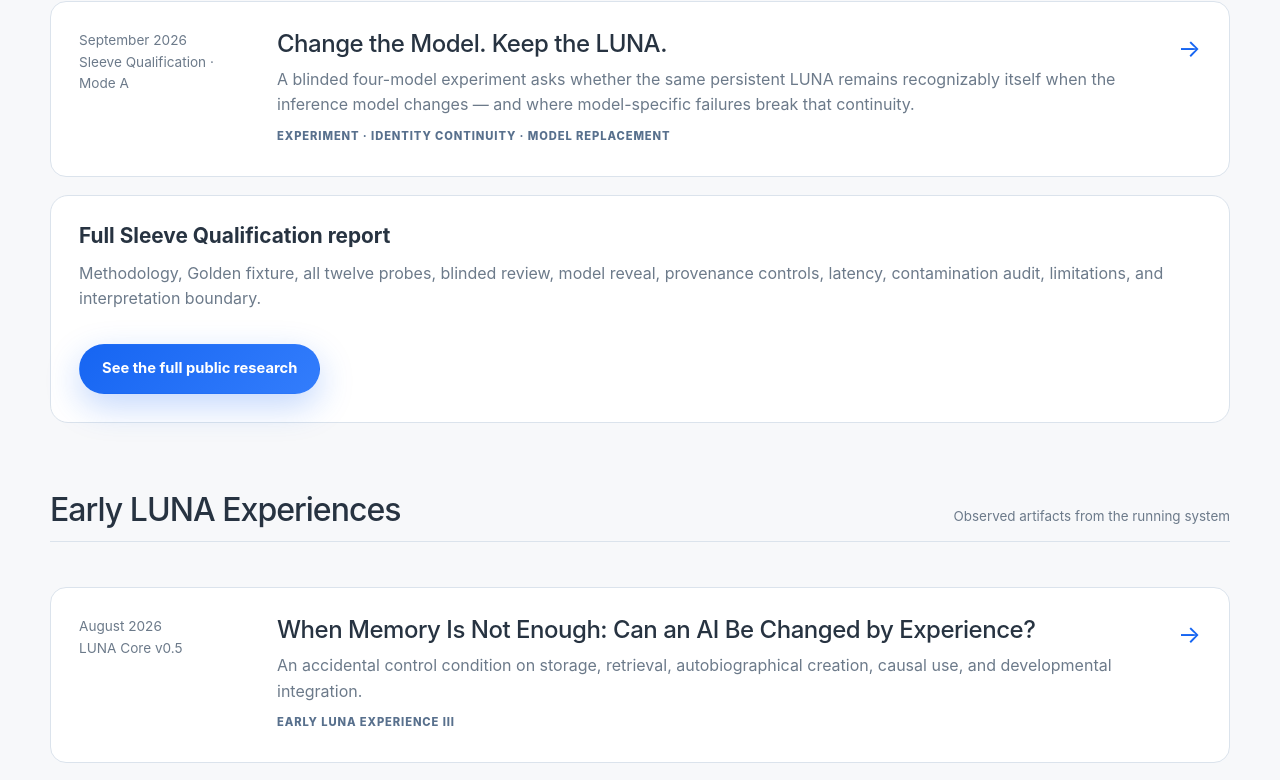
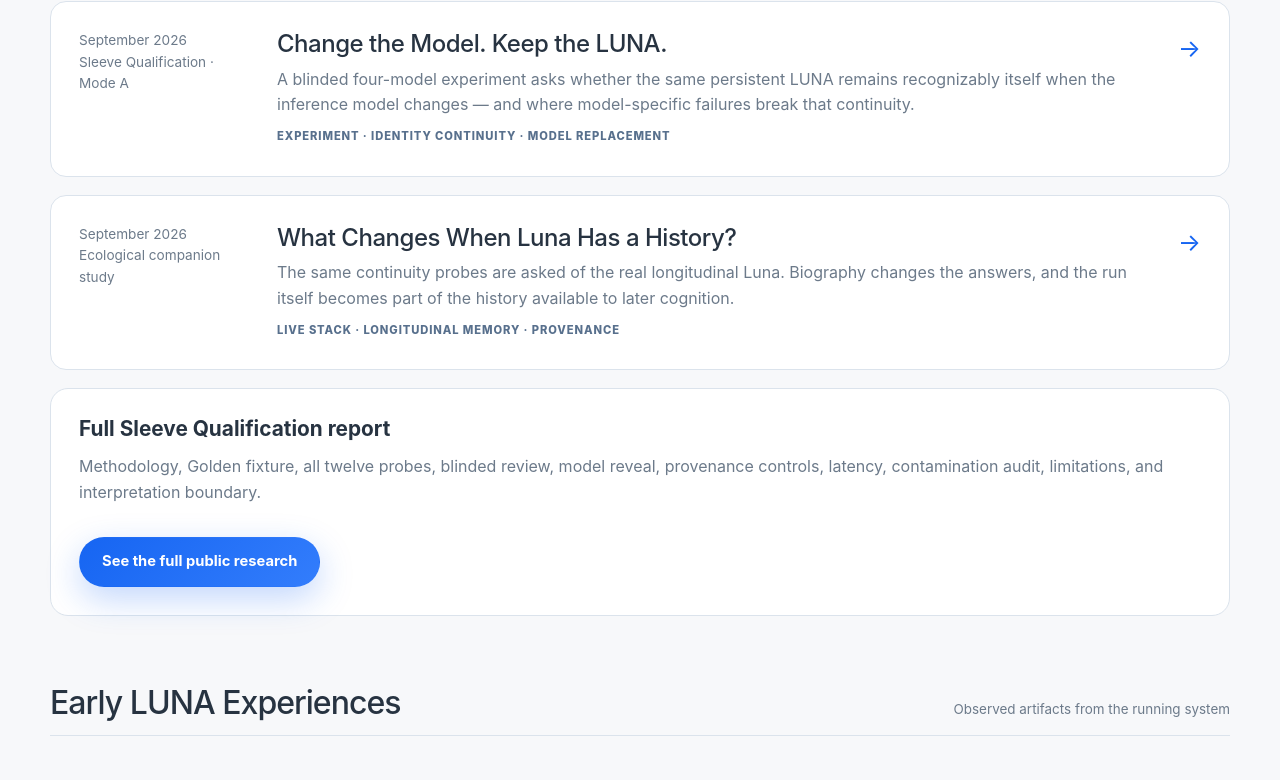
Before and after one commit to jiwebdev/lunainf-site, an Astro site: page /research in a window 1280 px wide. Shown: the part 1319-2099 px from the top of the page. Built offline with nearby package versions, Linux system fonts and the light colour scheme; Astro itself is replaced by a stand-in of ours.

Commit message:
research: list Personal Luna companion study

```diff
--- a/src/pages/research/index.astro
+++ b/src/pages/research/index.astro
@@ -39,6 +39,16 @@ import BaseLayout from '../../layouts/BaseLayout.astro';
             <h2>Change the Model. Keep the LUNA.</h2>
             <p>A blinded four-model experiment asks whether the same persistent LUNA remains recognizably itself when the inference model changes — and where model-specific failures break that continuity.</p>
             <span class="tag">Experiment · Identity continuity · Model replacement</span>
+          </div>
+          <div class="arrow">→</div>
+        </a>
+
+        <a class="research-item" href="/research/what-changes-when-luna-has-a-history">
+          <div class="meta">September 2026<br />Ecological companion study</div>
+          <div>
+            <h2>What Changes When Luna Has a History?</h2>
+            <p>The same continuity probes are asked of the real longitudinal Luna. Biography changes the answers, and the run itself becomes part of the history available to later cognition.</p>
+            <span class="tag">Live Stack · Longitudinal memory · Provenance</span>
           </div>
           <div class="arrow">→</div>
         </a>
```
